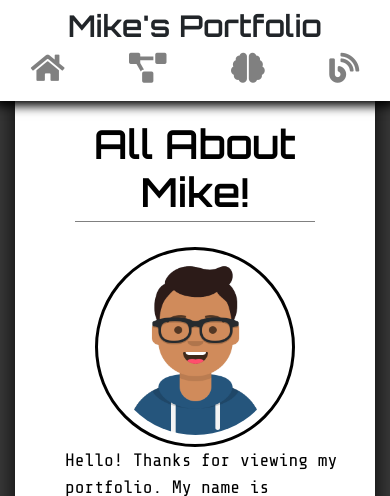
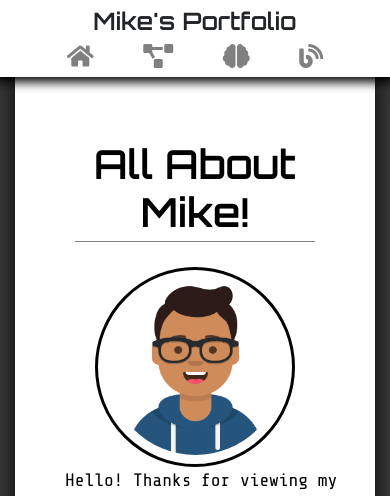
Before and after one commit to mike11695/Portfolio, a Django app: page /home/ in a window 390 px wide. Shown: the top 496 px of the page. Run offline with Django 3.2, Linux system fonts and the light colour scheme; some libraries are stand-ins or nearby versions.

Commit message:
Updated the CSS

```diff
--- a/portfolio/pf/static/css/styles.css
+++ b/portfolio/pf/static/css/styles.css
@@ -429,19 +429,21 @@ iframe {
     text-align: center;
     display: block;
     margin-bottom: -10px;
+    font-size: 24px;
   }
 
   .navigation {
     float: none !important;
     width: 100%;
     text-align: center;
+    padding-bottom: -10px;
   }
 
   .navigation li {
     display: inline-block;
-    padding: 5px 10px 5px 10px;
-    margin-bottom: -10px;
-    margin-right: 40px;
+    padding: 5px 10px 0px 10px;
+    margin-bottom: 0px;
+    margin-right: 25px;
   }
 
   .navigation li:last-child {
@@ -469,14 +471,75 @@ iframe {
   }
 
   .nav-icon i {
-    font-size: 30px;
+    font-size: 24px;
   }
 
   .site-header {
     padding: 0px;
+    height: 77px;
   }
 
   .skills-header:first-of-type {
-    margin-top: 80px;
+    margin-top: 60px;
   }
 }
+
+@media (max-width: 400px) {
+  .navbar-header {
+    text-align: center;
+    display: block;
+    margin-bottom: -10px;
+    font-size: 24px;
+  }
+
+  .navigation {
+    float: none !important;
+    width: 100%;
+    text-align: center;
+    padding-bottom: -10px;
+  }
+
+  .navigation li {
+    display: inline-block;
+    padding: 5px 10px 0px 10px;
+    margin-bottom: 0px;
+    margin-right: 25px;
+  }
+
+  .navigation li:last-child {
+    margin-right: 0px;
+  }
+
+  .navigation li:hover {
+    background-color: transparent !important;
+  }
+
+  .navigation a {
+    color: grey;
+  }
+
+  .navigation a:hover {
+    color: black !important;
+  }
+
+  .nav-name {
+    display: none;
+  }
+
+  .nav-icon {
+    display: inline-block !important;
+  }
+
+  .nav-icon i {
+    font-size: 24px;
+  }
+
+  .site-header {
+    padding: 0px;
+    height: 77px;
+  }
+
+  .skills-header:first-of-type {
+    margin-top: 100px;
+  }
+}
```
